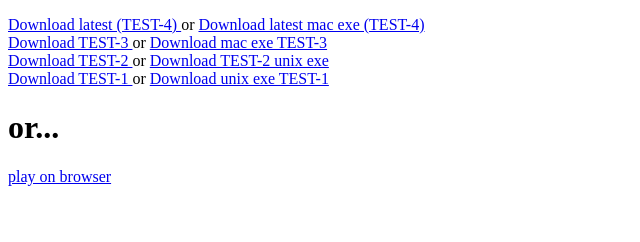
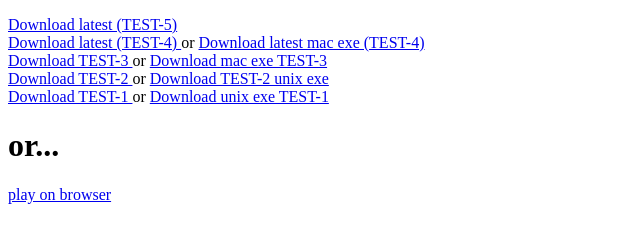
Before and after one commit to ranayavuz/thearabgame, a plain HTML site: page index.html in a window 1280 px wide. Shown: the whole page, without its empty margins (0-640 px from the left). Drawn offline with Linux system fonts and the light colour scheme.

Commit message:
Update index.html

```diff
--- a/index.html
+++ b/index.html
@@ -7,6 +7,10 @@
 </head>
 <body>
 <p>
+  <a href="https://ranayavuz.github.io/thearabgame/gamepackage_0.5.zip" download>
+    Download latest (TEST-5)
+  </a>
+  <br>
       <a href="https://ranayavuz.github.io/thearabgame/gamepackage_0.4.zip" download>
     Download latest (TEST-4)
   </a> or   <a href="https://ranayavuz.github.io/thearabgame/gamepackage_0.4_macexe.zip" download>
```
